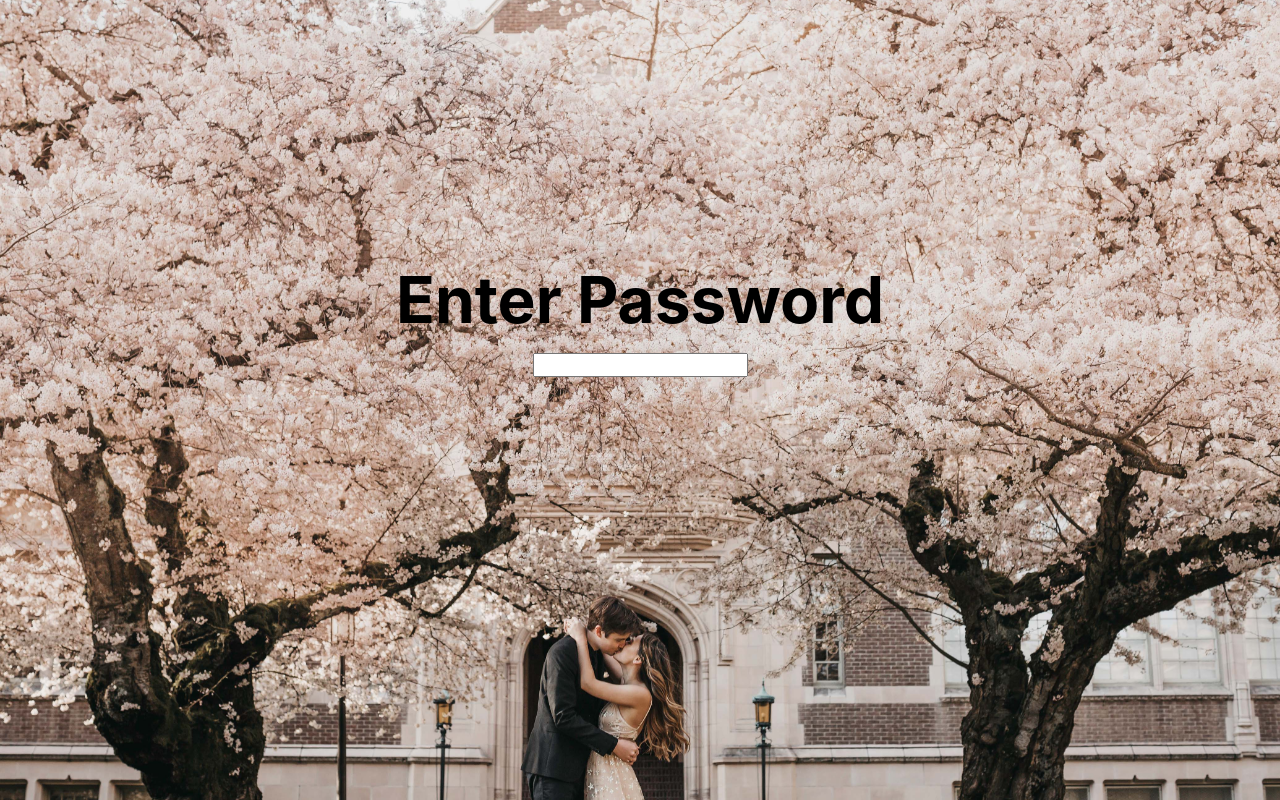
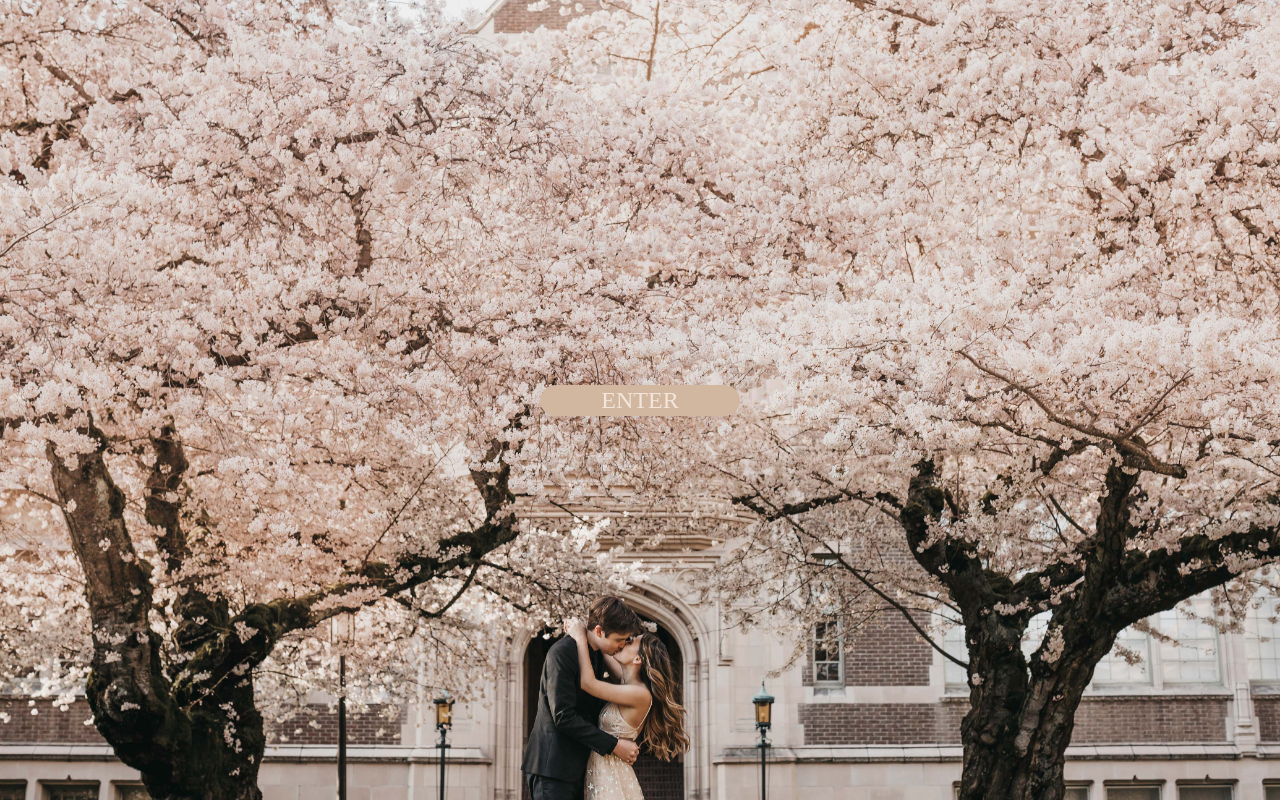
Before and after one commit to basheim/wedding-website, a Next.js app: page / in a window 1280 px wide. Built offline with nearby package versions, Linux system fonts and the light colour scheme.

Commit message:
feat(): update password button

```diff
--- a/pages/index.tsx
+++ b/pages/index.tsx
@@ -8,6 +8,7 @@ export interface PasswordProps {
 
 const Password = ({ password }: PasswordProps) => {
   const [maybePassword, setMaybePassword] = useState("");
+  const [passwordDisplay, setPasswordDisplay] = useState(false);
   const router = useRouter();
   const cookie = "auth=congratsyougotintoourweddingwebsite";
 
@@ -30,16 +31,18 @@ const Password = ({ password }: PasswordProps) => {
     }
   }
 
+  const handleButtonClick = () => {
+    setPasswordDisplay(true);
+  }
+
   return (
     <div className="complete-container">
       <main className="container">
         <div className="password-div">
-          <h1 className="title">
-            Enter Password
-            </h1>
-          <div className="password-entry">
-            <input type="text" value={maybePassword} onChange={e => handlePassword(e.target.value)} onKeyDown={handleKeyDown} />
-          </div>
+          {passwordDisplay ?
+            <input autoFocus className="password-entry" hidden={!passwordDisplay} type="text" value={maybePassword} onChange={e => handlePassword(e.target.value)} onKeyDown={handleKeyDown} /> :
+            <button className="enter-button" onClick={handleButtonClick} hidden={passwordDisplay}>ENTER</button>
+          }
         </div>
       </main>
     </div>
--- a/styles/globals.css
+++ b/styles/globals.css
@@ -265,19 +265,43 @@ input, select, textarea {
 }
 
 .password-div {
-  margin-bottom: 15rem;
+  padding-bottom: 80px;
   display: flex;
   flex-direction: column;
   justify-content: center;
   align-items: center;
 }
 
-.title {
-  margin: 0;
-  line-height: 1.15;
-  font-size: 4rem;
+.password-entry {
+  padding-top: 1px;
+  padding-bottom: 1px;
+  padding-left: 6px;
+  padding-right: 6px;
+  height: 32px;
+  width: 200px;
+  font-size: 1rem;
   text-align: center;
-  padding-bottom: 1rem;
+  font-family: 'montage';
+  color: #f3e5da;
+  background-color: #d1b7a0;
+  border-radius: 10rem;
+  border: 1px solid #d1b7a0;
+}
+
+.password-entry:focus {
+  outline-width: 0;
+}
+
+.enter-button {
+  cursor: pointer;
+  width: 200px;
+  font-size: 1.5rem;
+  text-align: center;
+  font-family: 'montage';
+  color: #f3e5da;
+  background-color: #d1b7a0;
+  border-radius: 10rem;
+  border: 1px solid #d1b7a0;
 }
 
 .main-image {
```
